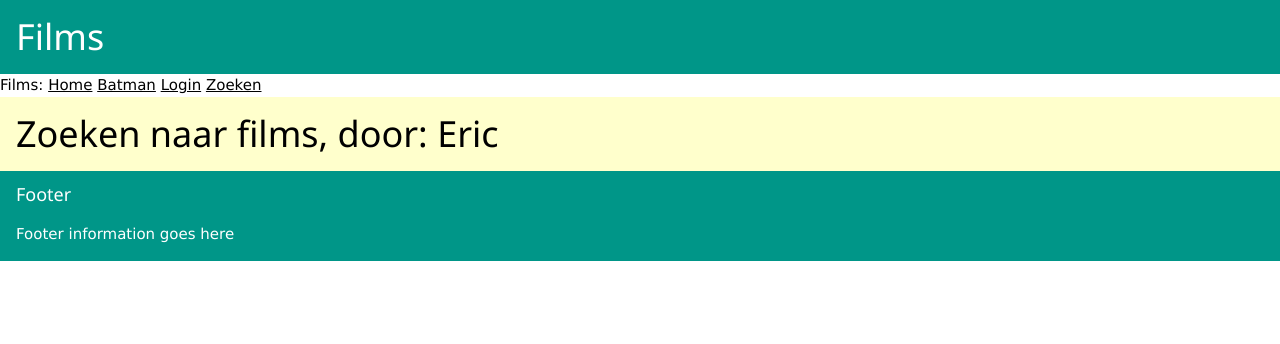
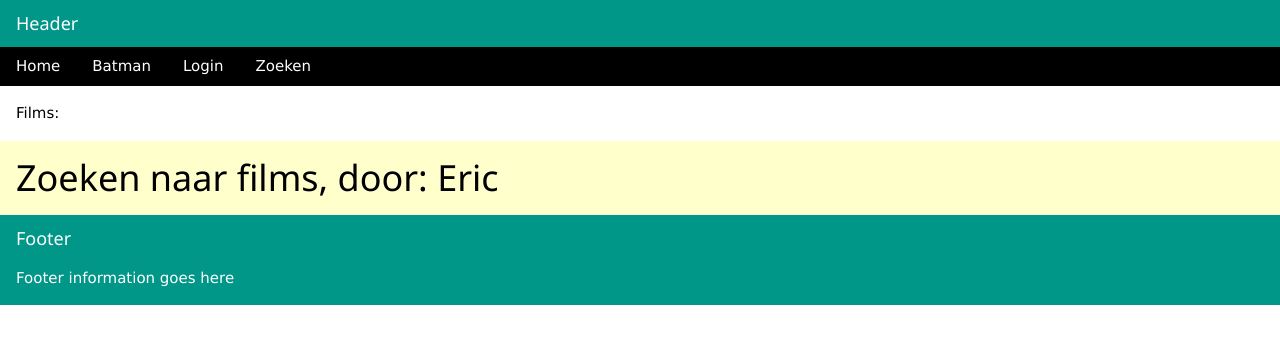
Before and after one commit to ealgera/OmdbTestApi, a Flask app: page / in a window 1280 px wide. Shown: the top 344 px of the page. Run offline with Flask 2, Linux system fonts and the light colour scheme; parts of the project's set-up code (start-up, migrations or seed data) failed here and were passed over.

Commit message:
Commit op 09-08

```diff
--- a/app/templates/base.html
+++ b/app/templates/base.html
@@ -14,15 +14,15 @@
 
 <body>
     <div class="w3-container w3-teal">
-        <h1>Films</h1>
+        <h5>Header</h5>
     </div>
-    <div>Films:
-        <a href="/index">Home</a>
-        <a href="/batman/batman">Batman</a>
-        <a href="/login">Login</a>
-        <a href="/search">Zoeken</a>
+    <div class="w3-bar w3-black">
+        <a href="/index" class="w3-bar-item w3-button">Home</a>
+        <a href="/batman/batman" class="w3-bar-item w3-button">Batman</a>
+        <a href="/login" class="w3-bar-item w3-button">Login</a>
+        <a href="/search" class="w3-bar-item w3-button">Zoeken</a>
     </div>
-
+    <div class=w3-panel>Films:</div>
     <div class="w3-container w3-pale-yellow">
         {% block content %}
         {% endblock %}
```
